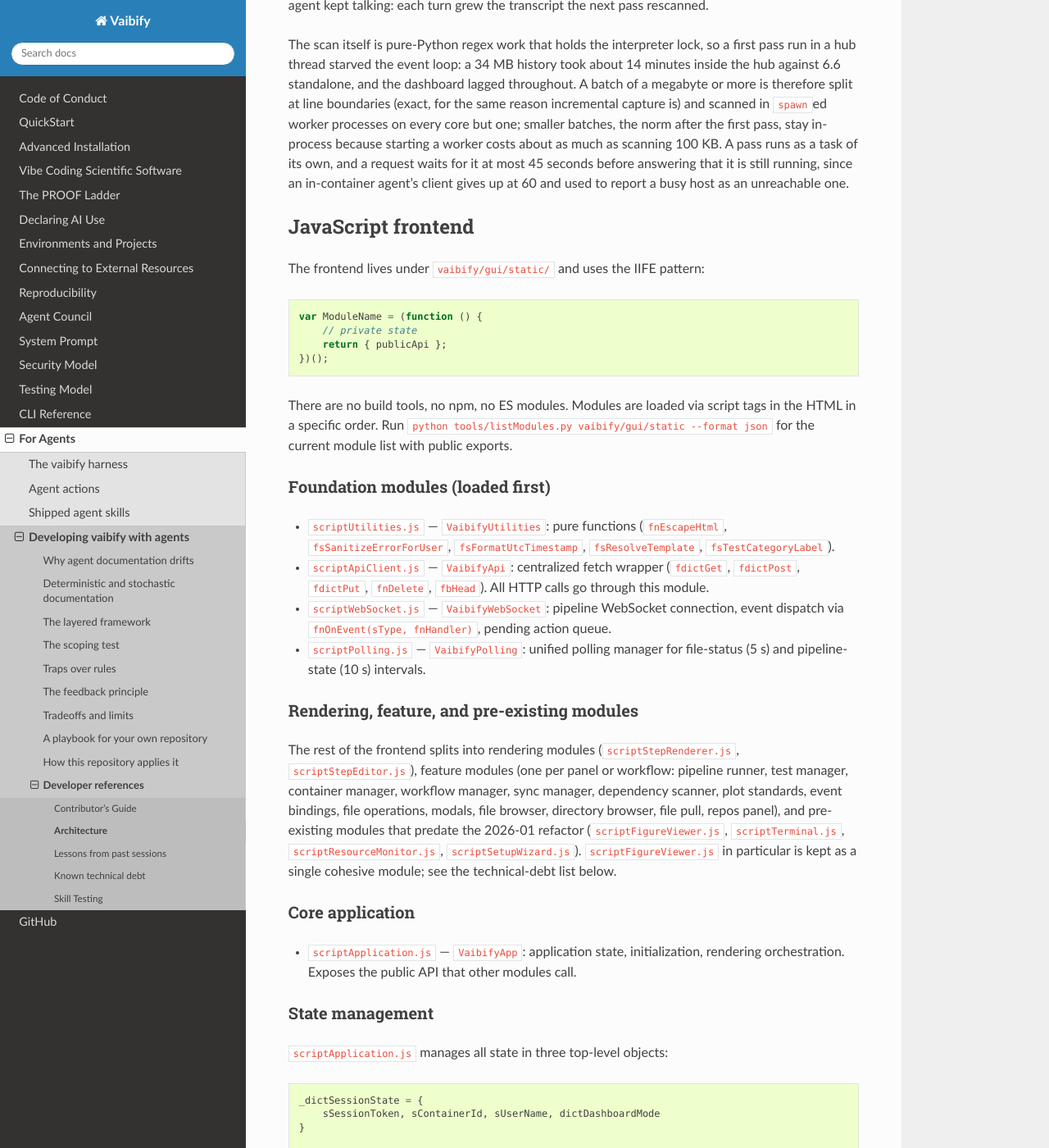
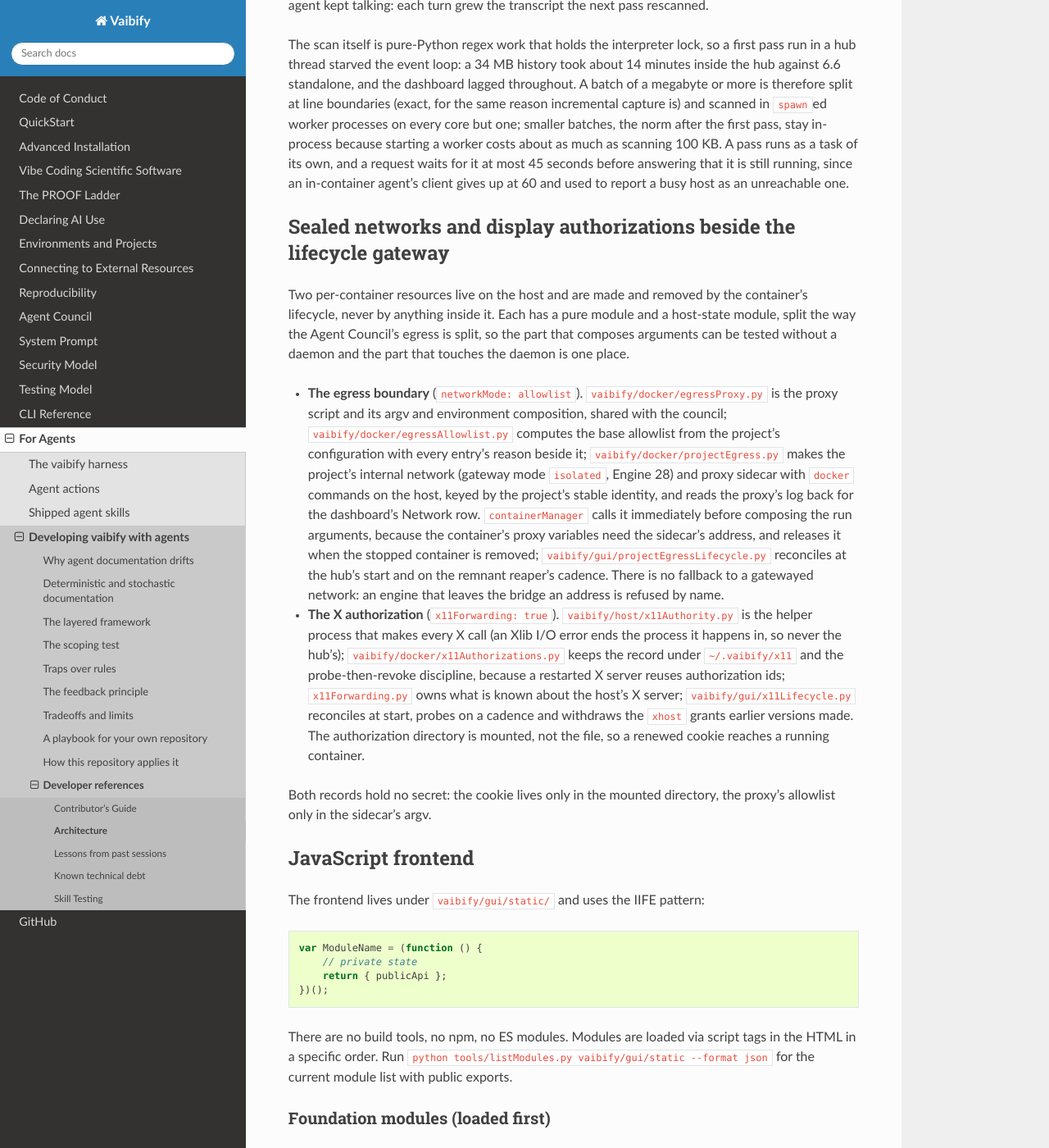
Before and after one commit to RoryBarnes/vaibify, a Sphinx documentation site: the page built from docs/architecture.md, in a window 1280 px wide and 1400 px high, scrolled down 72039 px. Shown: the whole window at 82% size. Built offline with Sphinx 7.4.7 and the Read the Docs theme 3.1.0, drawn with Linux system fonts in a browser that asks for light colours; the version number could not be read and is left out.

Commit message:
Describe the sealed network and the X authorization in the architecture guide
Both are per-container host resources made and removed by the
container's lifecycle, each split into a pure module and a host-state
module the way the council's egress is; the guide now says where each
piece lives and why, and that neither record holds a secret.

Co-Authored-By: Claude Fable 5.1 <noreply@anthropic.com>

```diff
--- a/docs/architecture.md
+++ b/docs/architecture.md
@@ -3888,6 +3888,44 @@ and a request waits for it at most 45 seconds before answering that
 it is still running, since an in-container agent's client gives up at
 60 and used to report a busy host as an unreachable one.
 
+## Sealed networks and display authorizations beside the lifecycle gateway
+
+Two per-container resources live on the host and are made and removed
+by the container's lifecycle, never by anything inside it. Each has a
+pure module and a host-state module, split the way the Agent Council's
+egress is split, so the part that composes arguments can be tested
+without a daemon and the part that touches the daemon is one place.
+
+- **The egress boundary** (`networkMode: allowlist`).
+  `vaibify/docker/egressProxy.py` is the proxy script and its argv and
+  environment composition, shared with the council;
+  `vaibify/docker/egressAllowlist.py` computes the base allowlist from
+  the project's configuration with every entry's reason beside it;
+  `vaibify/docker/projectEgress.py` makes the project's internal
+  network (gateway mode `isolated`, Engine 28) and proxy sidecar with
+  `docker` commands on the host, keyed by the project's stable identity,
+  and reads the proxy's log back for the dashboard's Network row.
+  `containerManager` calls it immediately before composing the run
+  arguments, because the container's proxy variables need the sidecar's
+  address, and releases it when the stopped container is removed;
+  `vaibify/gui/projectEgressLifecycle.py` reconciles at the hub's start
+  and on the remnant reaper's cadence. There is no fallback to a
+  gatewayed network: an engine that leaves the bridge an address is
+  refused by name.
+- **The X authorization** (`x11Forwarding: true`).
+  `vaibify/host/x11Authority.py` is the helper process that makes every
+  X call (an Xlib I/O error ends the process it happens in, so never the
+  hub's); `vaibify/docker/x11Authorizations.py` keeps the record under
+  `~/.vaibify/x11` and the probe-then-revoke discipline, because a
+  restarted X server reuses authorization ids; `x11Forwarding.py` owns
+  what is known about the host's X server; `vaibify/gui/x11Lifecycle.py`
+  reconciles at start, probes on a cadence and withdraws the `xhost`
+  grants earlier versions made. The authorization directory is mounted,
+  not the file, so a renewed cookie reaches a running container.
+
+Both records hold no secret: the cookie lives only in the mounted
+directory, the proxy's allowlist only in the sidecar's argv.
+
 ## JavaScript frontend
 
 The frontend lives under `vaibify/gui/static/` and uses the IIFE
```
